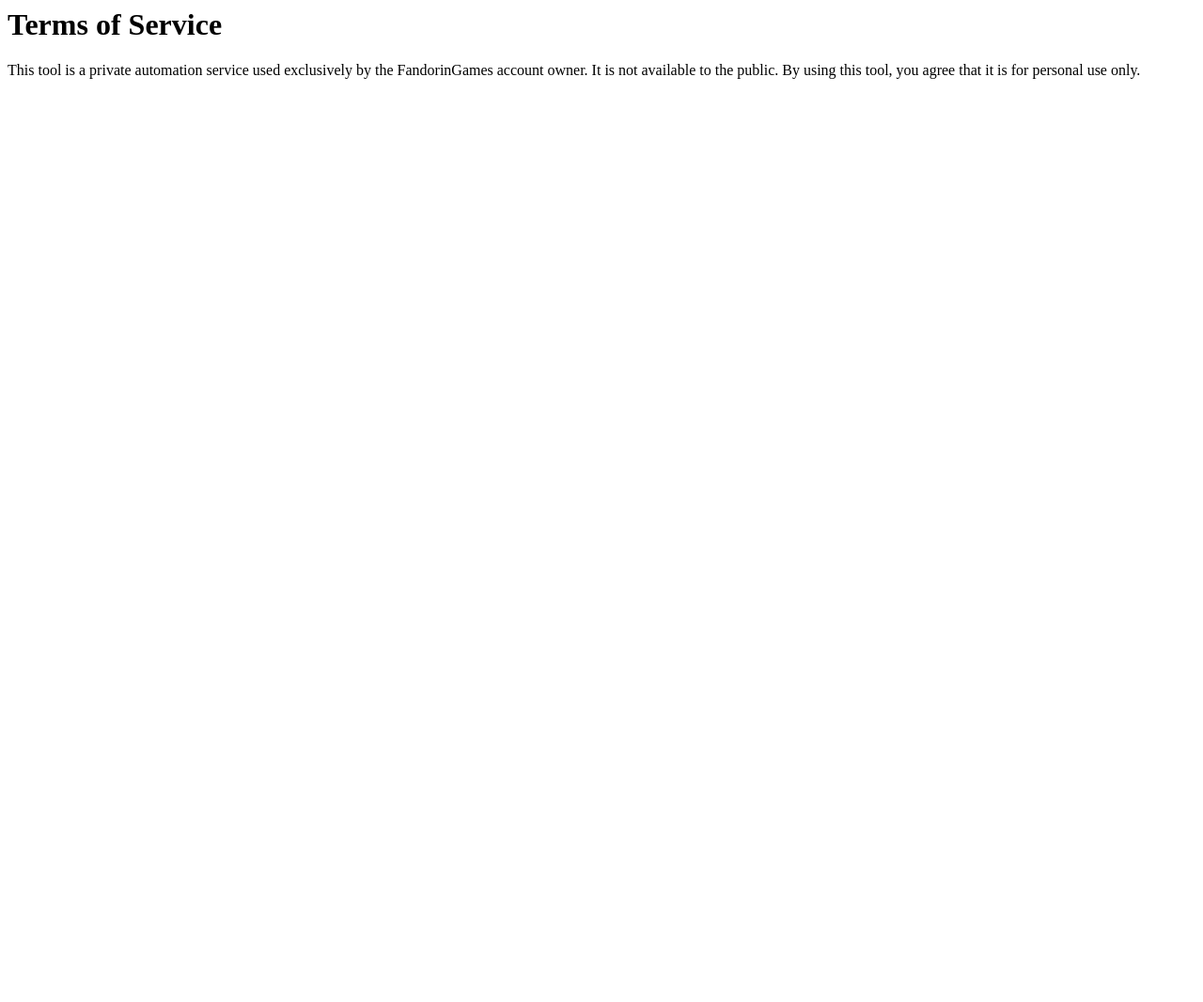
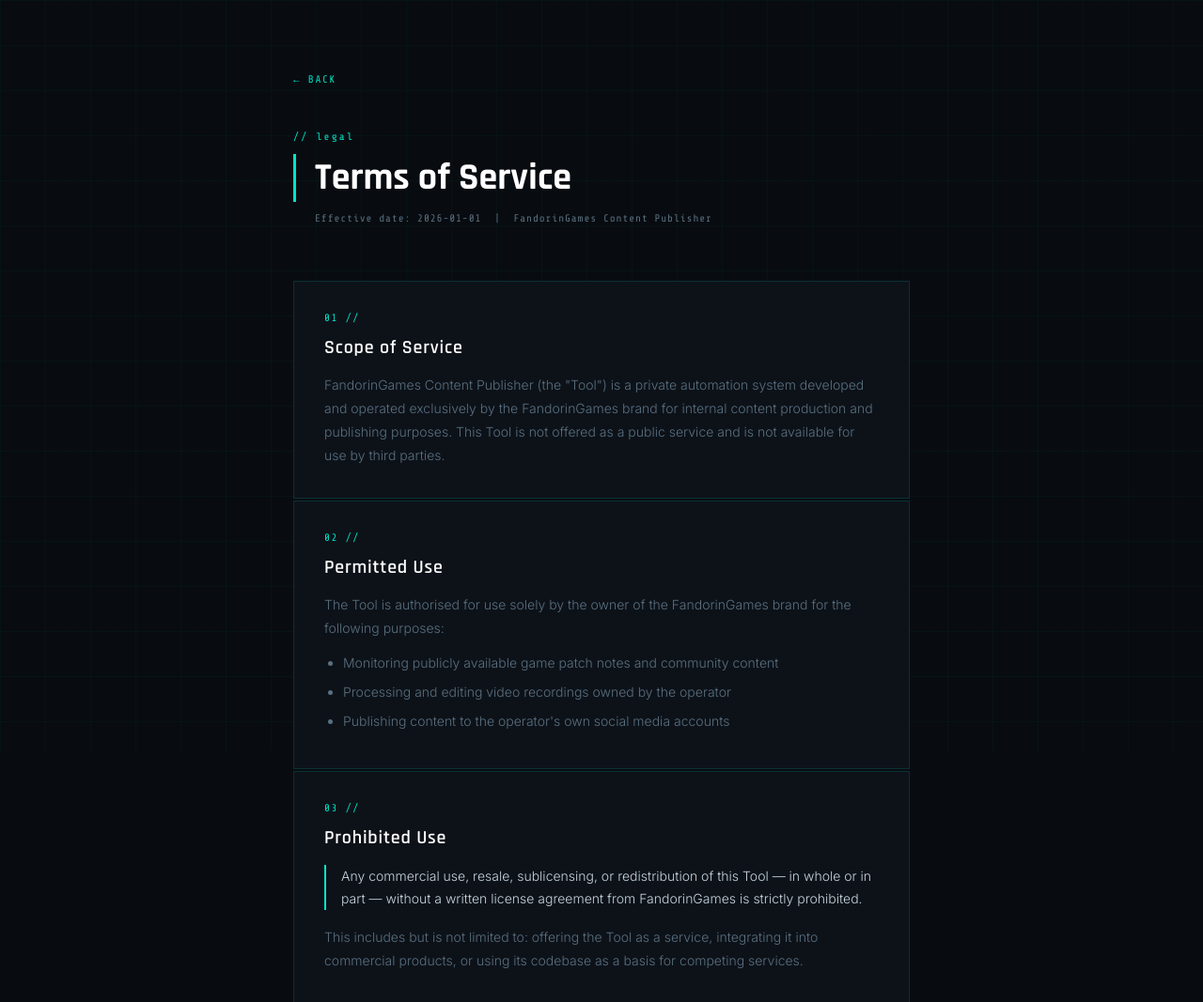
Before and after one commit to BlackPitchPL/fandoringames-app, a plain HTML site: page terms.html in a window 1280 px wide. Shown: the top 1067 px of the page at 94% size. Before the commit the page ends 800 px from the top, so only its background shows below. Drawn offline with nearby package versions, Linux system fonts and the light colour scheme.

Commit message:
Revamp Terms of Service page with HTML and CSS
Added full HTML structure and styling for Terms of Service page.

```diff
--- a/terms.html
+++ b/terms.html
@@ -1,3 +1,192 @@
-<h1>Terms of Service</h1>
-<p>This tool is a private automation service used exclusively by the FandorinGames account owner.
-It is not available to the public. By using this tool, you agree that it is for personal use only.</p>
+<!DOCTYPE html>
+<html lang="en">
+<head>
+<meta charset="UTF-8">
+<meta name="viewport" content="width=device-width, initial-scale=1.0">
+<title>Terms of Service — FandorinGames Content Publisher</title>
+<link rel="preconnect" href="https://fonts.googleapis.com">
+<link href="https://fonts.googleapis.com/css2?family=Rajdhani:wght@600;700&family=Share+Tech+Mono&family=Inter:wght@300;400&display=swap" rel="stylesheet">
+<style>
+  :root {
+    --teal: #00e5c8;
+    --bg: #080c10;
+    --surface: #0d1219;
+    --border: rgba(0,229,200,0.15);
+    --text: #c8d6e0;
+    --text-dim: #5a7080;
+  }
+  * { margin: 0; padding: 0; box-sizing: border-box; }
+  body {
+    background: var(--bg);
+    color: var(--text);
+    font-family: 'Inter', sans-serif;
+    font-weight: 300;
+    min-height: 100vh;
+  }
+  body::before {
+    content: '';
+    position: fixed;
+    inset: 0;
+    background-image:
+      linear-gradient(rgba(0,229,200,0.03) 1px, transparent 1px),
+      linear-gradient(90deg, rgba(0,229,200,0.03) 1px, transparent 1px);
+    background-size: 48px 48px;
+    pointer-events: none;
+    z-index: 0;
+  }
+  .container {
+    max-width: 720px;
+    margin: 0 auto;
+    padding: 72px 32px;
+    position: relative;
+    z-index: 1;
+  }
+  .back {
+    font-family: 'Share Tech Mono', monospace;
+    font-size: 11px;
+    color: var(--teal);
+    text-decoration: none;
+    letter-spacing: 0.15em;
+    text-transform: uppercase;
+    display: inline-block;
+    margin-bottom: 48px;
+    transition: opacity 0.2s;
+  }
+  .back:hover { opacity: 0.7; }
+  .badge {
+    font-family: 'Share Tech Mono', monospace;
+    font-size: 11px;
+    color: var(--teal);
+    letter-spacing: 0.2em;
+    display: block;
+    margin-bottom: 12px;
+  }
+  h1 {
+    font-family: 'Rajdhani', sans-serif;
+    font-size: 40px;
+    font-weight: 700;
+    color: #fff;
+    border-left: 3px solid var(--teal);
+    padding-left: 20px;
+    margin-bottom: 8px;
+  }
+  .meta {
+    font-family: 'Share Tech Mono', monospace;
+    font-size: 11px;
+    color: var(--text-dim);
+    margin-bottom: 56px;
+    padding-left: 23px;
+    letter-spacing: 0.08em;
+  }
+  .section {
+    border: 1px solid var(--border);
+    background: var(--surface);
+    padding: 32px;
+    margin-bottom: 2px;
+    position: relative;
+  }
+  .section::before {
+    content: attr(data-num);
+    font-family: 'Share Tech Mono', monospace;
+    font-size: 11px;
+    color: var(--teal);
+    letter-spacing: 0.15em;
+    display: block;
+    margin-bottom: 12px;
+  }
+  h2 {
+    font-family: 'Rajdhani', sans-serif;
+    font-size: 20px;
+    font-weight: 600;
+    color: #fff;
+    margin-bottom: 14px;
+    letter-spacing: 0.04em;
+  }
+  p, li {
+    font-size: 14px;
+    line-height: 1.8;
+    color: var(--text-dim);
+  }
+  ul { padding-left: 20px; }
+  li { margin-bottom: 6px; }
+  .highlight {
+    border-left: 2px solid var(--teal);
+    padding-left: 16px;
+    margin: 16px 0;
+    font-size: 14px;
+    color: var(--text);
+    line-height: 1.7;
+  }
+  .footer {
+    border-top: 1px solid var(--border);
+    padding-top: 32px;
+    margin-top: 48px;
+    display: flex;
+    gap: 32px;
+    flex-wrap: wrap;
+  }
+  .footer a {
+    font-family: 'Share Tech Mono', monospace;
+    font-size: 11px;
+    color: var(--text-dim);
+    text-decoration: none;
+    letter-spacing: 0.1em;
+    text-transform: uppercase;
+    transition: color 0.2s;
+  }
+  .footer a:hover { color: var(--teal); }
+</style>
+</head>
+<body>
+<div class="container">
+  <a class="back" href="index.html">← Back</a>
+  <span class="badge">// legal</span>
+  <h1>Terms of Service</h1>
+  <p class="meta">Effective date: 2026-01-01 &nbsp;|&nbsp; FandorinGames Content Publisher</p>
+
+  <div class="section" data-num="01 //">
+    <h2>Scope of Service</h2>
+    <p>FandorinGames Content Publisher (the "Tool") is a private automation system developed and operated exclusively by the FandorinGames brand for internal content production and publishing purposes. This Tool is not offered as a public service and is not available for use by third parties.</p>
+  </div>
+
+  <div class="section" data-num="02 //">
+    <h2>Permitted Use</h2>
+    <p>The Tool is authorised for use solely by the owner of the FandorinGames brand for the following purposes:</p>
+    <ul style="margin-top:12px;">
+      <li>Monitoring publicly available game patch notes and community content</li>
+      <li>Processing and editing video recordings owned by the operator</li>
+      <li>Publishing content to the operator's own social media accounts</li>
+    </ul>
+  </div>
+
+  <div class="section" data-num="03 //">
+    <h2>Prohibited Use</h2>
+    <div class="highlight">
+      Any commercial use, resale, sublicensing, or redistribution of this Tool — in whole or in part — without a written license agreement from FandorinGames is strictly prohibited.
+    </div>
+    <p>This includes but is not limited to: offering the Tool as a service, integrating it into commercial products, or using its codebase as a basis for competing services.</p>
+  </div>
+
+  <div class="section" data-num="04 //">
+    <h2>Intellectual Property</h2>
+    <p>All code, architecture, workflows, and documentation comprising this Tool are the intellectual property of FandorinGames. The Tool is licensed under the Business Source License 1.1 (BUSL-1.1). Non-commercial use is permitted subject to the terms of that license. Commercial use requires a separate written agreement.</p>
+  </div>
+
+  <div class="section" data-num="05 //">
+    <h2>Disclaimer</h2>
+    <p>The Tool is provided "as is" without warranty of any kind. The operator accepts no liability for any content published via the Tool or for any interruptions to its availability.</p>
+  </div>
+
+  <div class="section" data-num="06 //">
+    <h2>Contact</h2>
+    <p>For licensing inquiries or legal correspondence: <strong style="color:var(--text);">fandorinpl@gmail.com</strong></p>
+  </div>
+
+  <footer class="footer">
+    <a href="index.html">Home</a>
+    <a href="privacy.html">Privacy Policy</a>
+    <a href="license.html">License</a>
+  </footer>
+</div>
+</body>
+</html>
```
